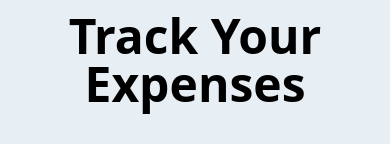
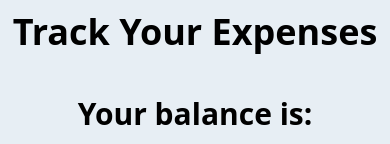
Before and after one commit to MoeMoeee/expense-tracker, a React (Create React App) app in the folder client/: page / in a window 390 px wide. Shown: the top 144 px of the page. Built offline with nearby package versions, Linux system fonts and the light colour scheme; no server answers.

Commit message:
minor fixes

```diff
--- a/client/src/assets/main.css
+++ b/client/src/assets/main.css
@@ -678,9 +678,9 @@
   font-size: 1.125rem;
   line-height: 1.75rem;
 }
-.text-5xl {
-  font-size: 3rem;
-  line-height: 1;
+.text-4xl {
+  font-size: 2.25rem;
+  line-height: 2.5rem;
 }
 .font-bold {
   font-weight: 700;
--- a/client/src/components/Header.js
+++ b/client/src/components/Header.js
@@ -3,7 +3,7 @@
 export const Header = () => {
   return (
     <>
-      <h1 className="mt-3 font-bold text-center text-5xl sm:text-3xl md:text-4xl lg:text-5xl xl:text-6xl">Track Your Expenses</h1>
+      <h1 className="mt-3 font-bold text-center text-4xl sm:text-3xl md:text-4xl lg:text-5xl xl:text-6xl">Track Your Expenses</h1>
     </>
   )
 }
```
